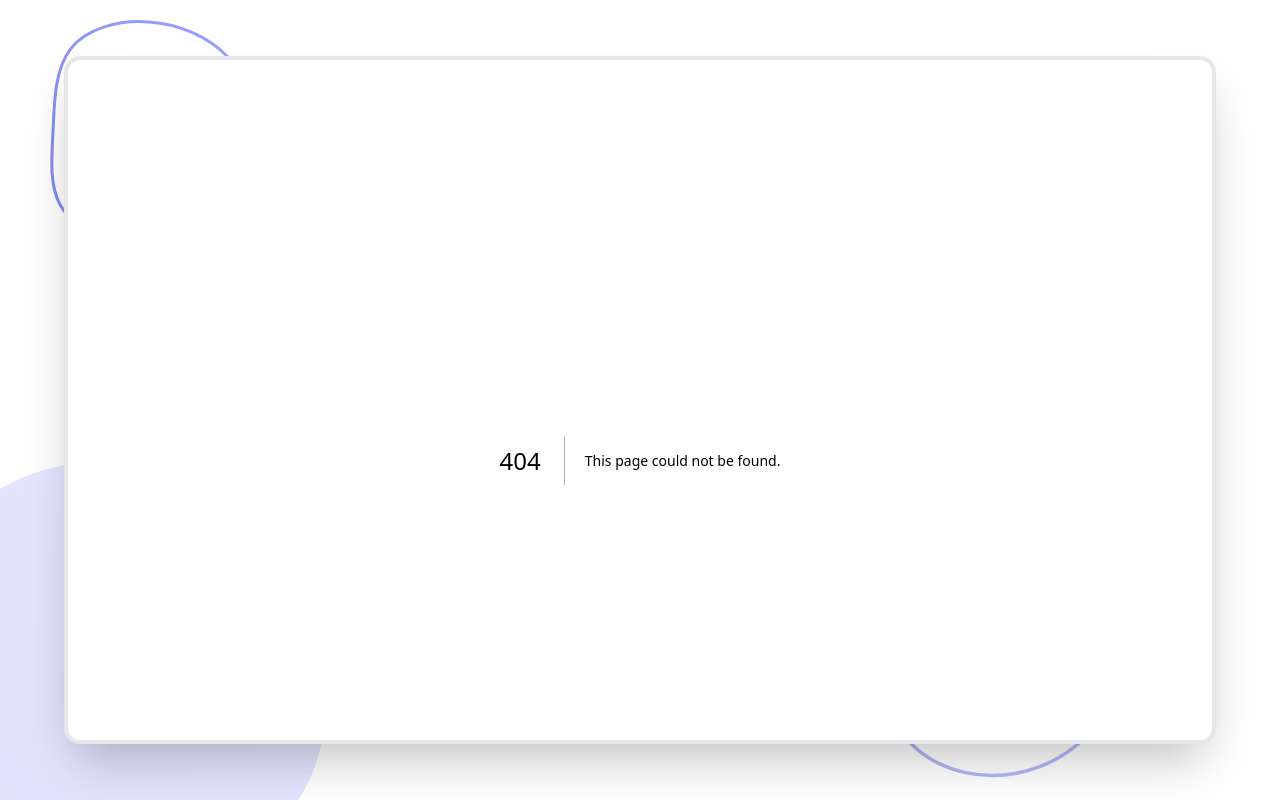
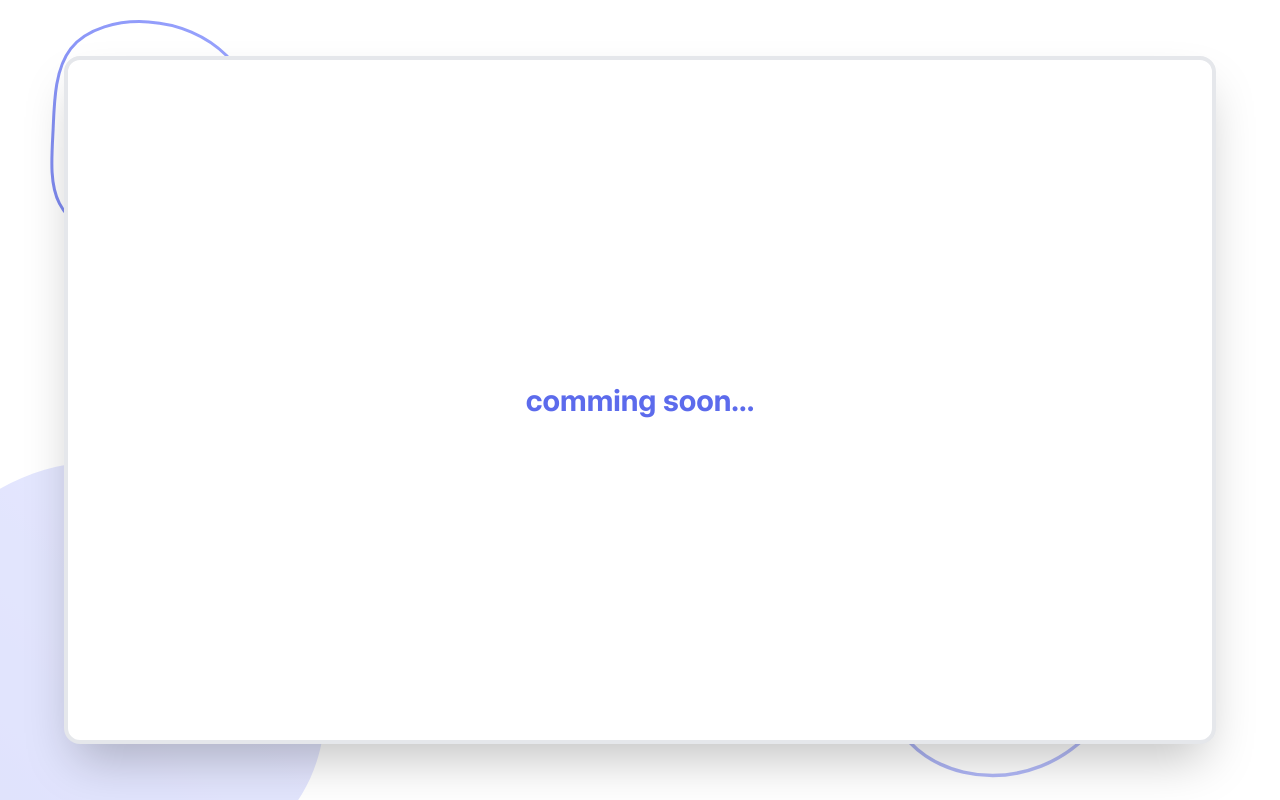
Before and after one commit to abolfazlj10/essinitial-idioms-in-english, a Next.js app: page /archive in a window 1280 px wide. Before the commit this address had no page. Built offline with nearby package versions, Linux system fonts and the light colour scheme.

Commit message:
create rest of pages as comming soon...

```diff
--- /dev/null
+++ b/src/app/archive/page.tsx
@@ -0,0 +1,8 @@
+export const Archive = () => {
+    return(
+        <div className="flex justify-center items-center h-full">
+            <h2 className="text-3xl text-primaryColor font-bold">comming soon...</h2>
+        </div>
+    )
+}
+export default Archive;
--- /dev/null
+++ b/src/app/book/page.tsx
@@ -0,0 +1,8 @@
+export const Book = () => {
+    return(
+        <div className="flex justify-center items-center h-full">
+            <h2 className="text-3xl text-primaryColor font-bold">comming soon...</h2>
+        </div>
+    )
+}
+export default Book;
--- /dev/null
+++ b/src/app/cards/page.tsx
@@ -0,0 +1,8 @@
+export const Cards = () => {
+    return(
+        <div className="flex justify-center items-center h-full">
+            <h2 className="text-3xl text-primaryColor font-bold">comming soon...</h2>
+        </div>
+    )
+}
+export default Cards;
--- a/src/app/page.tsx
+++ b/src/app/page.tsx
@@ -12,21 +12,25 @@ export default function Home() {
       icon: <IoCreate />,
       title: "Story Creator",
       description: "Reach a message to any other one of your chicken",
+      route: "/story"
     },
     {
       icon: <FaBookOpen />,
       title: "Book",
       description: "Reach a message to any other one of your chicken",
+      route: "/book"
     },
     {
       icon: <PiCardsThreeFill />,
       title: "Flash Cards",
       description: "Reach a message to any other one of your chicken",
+      route: "/cards"
     },
     {
       icon: <MdOutlineFavorite />,
       title: "Archives",
       description: "Reach a message to any other one of your chicken",
+      route: "/archive"
     }
   ]);
   return (
@@ -36,7 +40,7 @@ export default function Home() {
       </div>
       <div className="flex-1 flex">
         <div className="flex-1 flex flex-col">
-          <div className="">
+          <div>
             This <span className="bg-hilightColor/30 px-1">AI-powered tool</span> is designed to help you master <span className="bg-hilightColor/30 px-1">essential English idioms</span> in a fun and effective way. With features like the Story Creator, Flash Cards, and a full Book of idioms, it makes learning both <span className="bg-hilightColor/30 px-1">interactive</span> and practical. Whether you're a beginner or looking to improve your fluency, this tool supports your progress by offering structured lessons and <span className="bg-hilightColor/30 px-1">personalized practice</span>. You'll build your vocabulary, understand real-life usage, and <span className="bg-hilightColor" />
             <span className="bg-hilightColor/30 px-1">gain confidence</span> in speaking and writing. The Archives section also helps you save and review what you've learned. It's an ideal companion for daily English improvement.
           </div>
@@ -52,7 +56,7 @@ export default function Home() {
         <div className="text-lg select-none">Quick Access <img className="w-[30px] inline-block" src="./icon/Backhand Index Pointing Down Medium Skin Tone.svg" /></div>
         <div className="flex pr-40 gap-5">
           {quickAccess.map((item,id)=>(
-            <QuickAccessCard key={id} icon={item.icon} title={item.title} description={item.description} />
+            <QuickAccessCard key={id} route={item.route} icon={item.icon} title={item.title} description={item.description} />
           ))}
         </div>
       </div>
--- a/src/components/quickAccessCard.tsx
+++ b/src/components/quickAccessCard.tsx
@@ -1,12 +1,13 @@
 import Link from "next/link";
 
 interface QuickAccessCardProps {
-    icon: React.ReactNode;
-    title: string;
-    description: string;
+  icon: React.ReactNode;
+  title: string;
+  description: string;
+  route: string;
 }
 
-export default function QuickAccessCard({icon, title, description}: QuickAccessCardProps) {
+export default function QuickAccessCard({icon, title, description, route}: QuickAccessCardProps) {
     return (
       <div className="flex flex-col gap-3 border rounded-2xl pl-4 pr-14 py-6 bg-[#f9f9f9]/30 shadow-lg duration-150 hover:border-[#5c6bec] hover:-translate-y-1">
         <div className="bg-[#5c6bec] text-white rounded-full self-start p-2 text-lg">
@@ -15,7 +16,7 @@ export default function QuickAccessCard({icon, title, description}: QuickAccessC
         <div className="space-y-3">
           <div className="text-sm">{title}</div>
           <div className="text-xs text-gray-500 font-medium pb-2">{description}</div>
-          <Link href="/story" className="select-none text-xs border text-primaryColor rounded-lg p-2 w-1/2 text-center shadow cursor-pointer hover:bg-primaryColor hover:text-white duration-100">Learn more {'=>'}</Link>
+          <Link href={route} className="select-none text-xs border text-primaryColor rounded-lg p-2 w-1/2 text-center shadow cursor-pointer hover:bg-primaryColor hover:text-white duration-100">Learn more {'=>'}</Link>
         </div>
       </div>
     );
```
